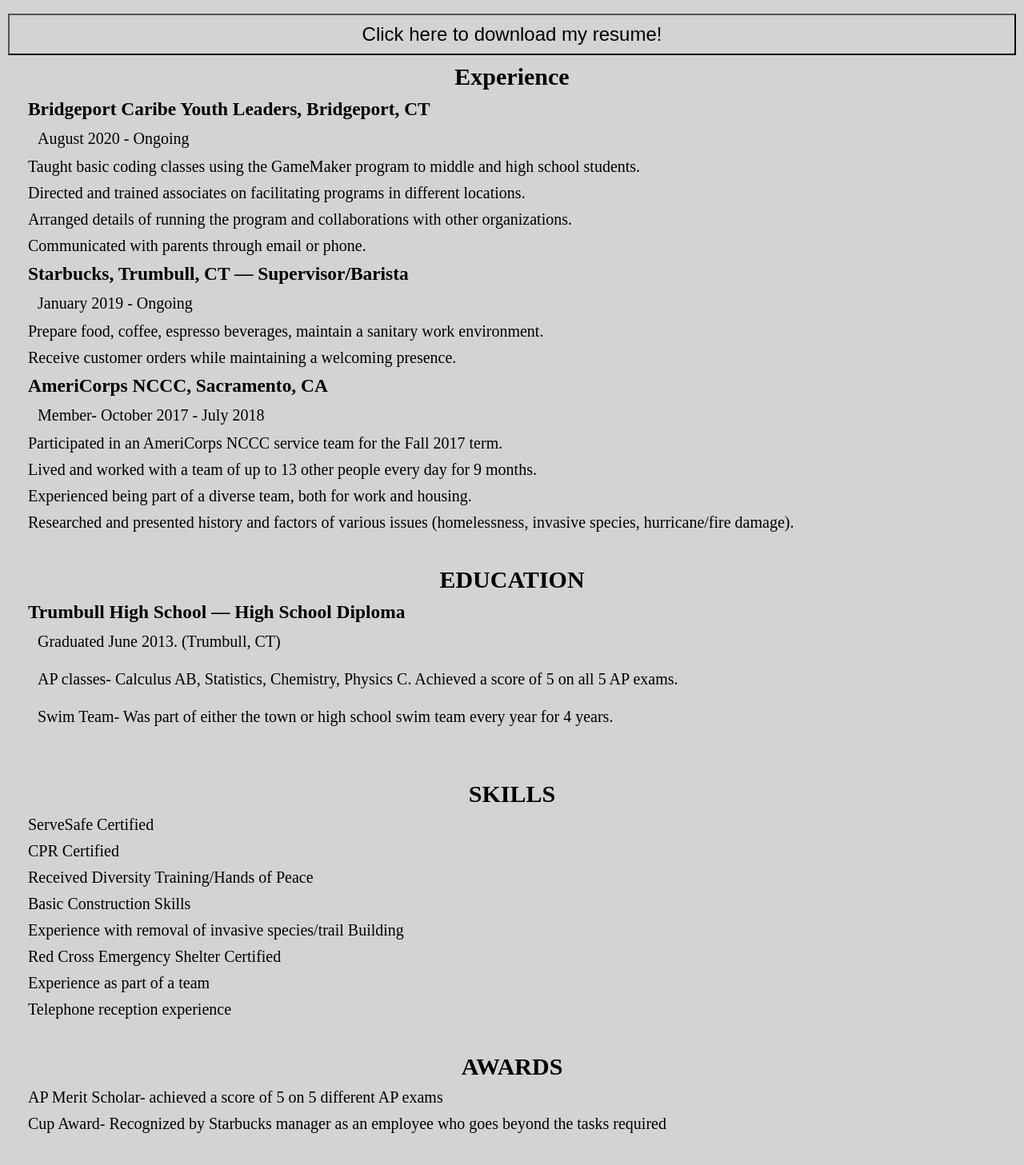
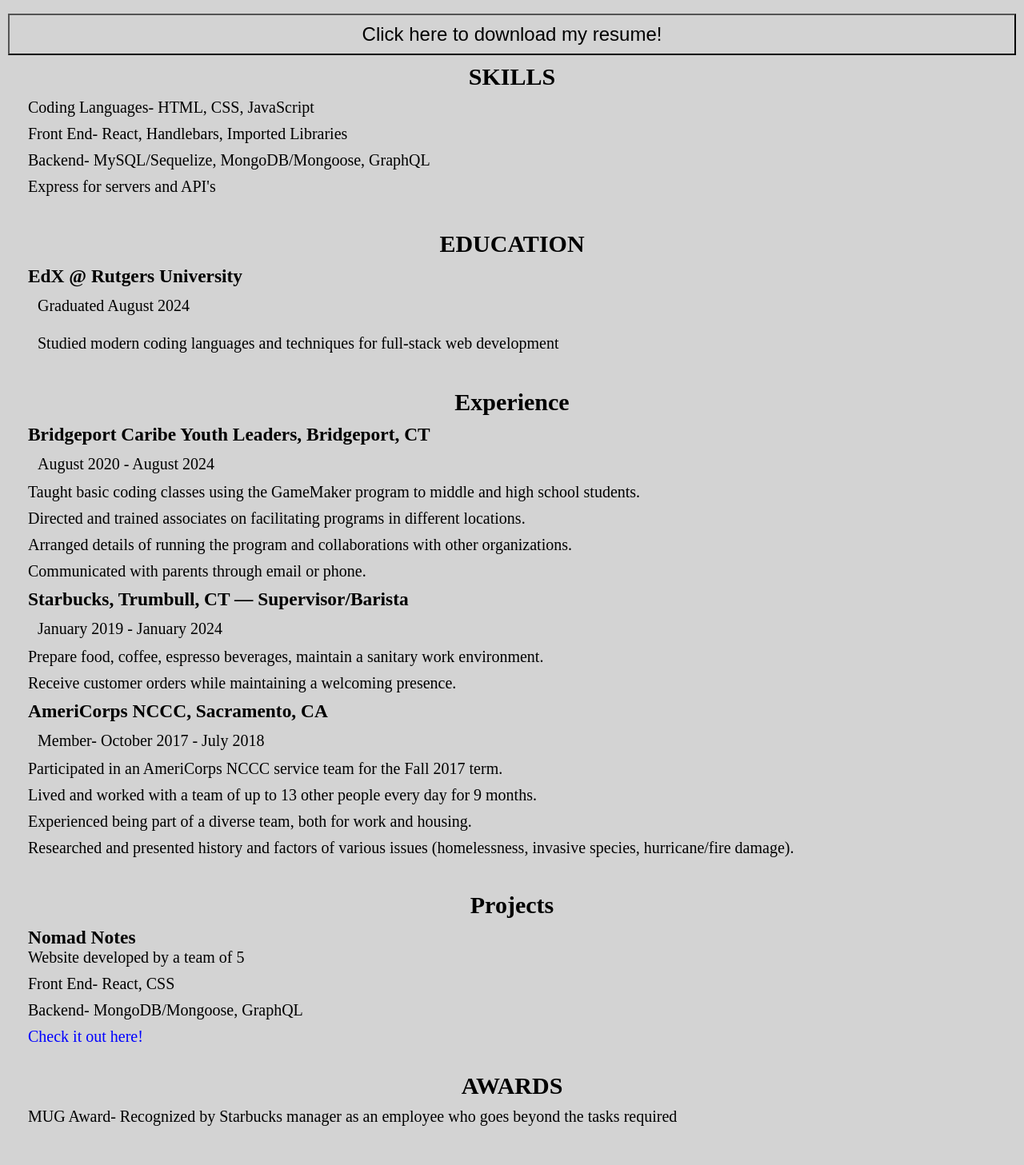
Before and after one commit to VPVelthuizen/VPVelthuizen-Portfolio, a React (Vite) app: page /resume in a window 1280 px wide. Shown: the part 80-1537 px from the top of the page at 80% size. Built offline with nearby package versions, Linux system fonts and the light colour scheme.

Commit message:
Updated the resume section to be more accurate/relevant

```diff
--- a/src/pages/resume/resume.jsx
+++ b/src/pages/resume/resume.jsx
@@ -18,11 +18,33 @@ const Resume = () => {
             <Header /> {/* Place the Header component here */}
             <section className='resume bodysection'>
                 <button className="download-button" onClick={handleDownload}>Click here to download my resume!</button>
+
+                <section id="Skills">
+                    <h2>SKILLS</h2>
+                    <div className="content">
+                        <ul>
+                            <li>Coding Languages- HTML, CSS, JavaScript</li>
+                            <li>Front End- React, Handlebars, Imported Libraries</li>
+                            <li>Backend- MySQL/Sequelize, MongoDB/Mongoose, GraphQL</li>
+                            <li>Express for servers and API's</li>
+                        </ul>
+                    </div>
+                </section>
+
+                <section id="Education">
+                    <h2>EDUCATION</h2>
+                    <div className="content">
+                        <h3>EdX @ Rutgers University</h3>
+                        <p>Graduated August 2024</p>
+                        <p>Studied modern coding languages and techniques for full-stack web development</p>
+                    </div>
+                </section>
+
                 <section id="Experience">
                     <h2>Experience</h2>
                     <div className="content">
                         <h3>Bridgeport Caribe Youth Leaders, Bridgeport, CT</h3>
-                        <p>August 2020 - Ongoing</p>
+                        <p>August 2020 - August 2024</p>
                         <ul>
                             <li>Taught basic coding classes using the GameMaker program to middle and high school students.</li>
                             <li>Directed and trained associates on facilitating programs in different locations.</li>
@@ -30,7 +52,7 @@ const Resume = () => {
                             <li>Communicated with parents through email or phone.</li>
                         </ul>
                         <h3>Starbucks, Trumbull, CT — Supervisor/Barista</h3>
-                        <p>January 2019 - Ongoing</p>
+                        <p>January 2019 - January 2024</p>
                         <ul>
                             <li>Prepare food, coffee, espresso beverages, maintain a sanitary work environment.</li>
                             <li>Receive customer orders while maintaining a welcoming presence.</li>
@@ -46,28 +68,15 @@ const Resume = () => {
                     </div>
                 </section>
 
-                <section id="Education">
-                    <h2>EDUCATION</h2>
+                <section id="Projects">
+                    <h2>Projects</h2>
                     <div className="content">
-                        <h3>Trumbull High School — High School Diploma</h3>
-                        <p>Graduated June 2013. (Trumbull, CT)</p>
-                        <p>AP classes- Calculus AB, Statistics, Chemistry, Physics C. Achieved a score of 5 on all 5 AP exams.</p>
-                        <p>Swim Team- Was part of either the town or high school swim team every year for 4 years.</p>
-                    </div>
-                </section>
-
-                <section id="Skills">
-                    <h2>SKILLS</h2>
-                    <div className="content">
+                        <h3>Nomad Notes</h3>
                         <ul>
-                            <li>ServeSafe Certified</li>
-                            <li>CPR Certified</li>
-                            <li>Received Diversity Training/Hands of Peace</li>
-                            <li>Basic Construction Skills</li>
-                            <li>Experience with removal of invasive species/trail Building</li>
-                            <li>Red Cross Emergency Shelter Certified</li>
-                            <li>Experience as part of a team</li>
-                            <li>Telephone reception experience</li>
+                            <li>Website developed by a team of 5</li>
+                            <li>Front End- React, CSS</li>
+                            <li>Backend- MongoDB/Mongoose, GraphQL</li>
+                            <a href='https://nomadnotes-3v1b.onrender.com/'>Check it out here!</a>
                         </ul>
                     </div>
                 </section>
@@ -76,8 +85,7 @@ const Resume = () => {
                     <h2>AWARDS</h2>
                     <div className="content">
                         <ul>
-                            <li>AP Merit Scholar- achieved a score of 5 on 5 different AP exams</li>
-                            <li>Cup Award- Recognized by Starbucks manager as an employee who goes beyond the tasks required</li>
+                            <li>MUG Award- Recognized by Starbucks manager as an employee who goes beyond the tasks required</li>
                         </ul>
                     </div>
                 </section>
```
